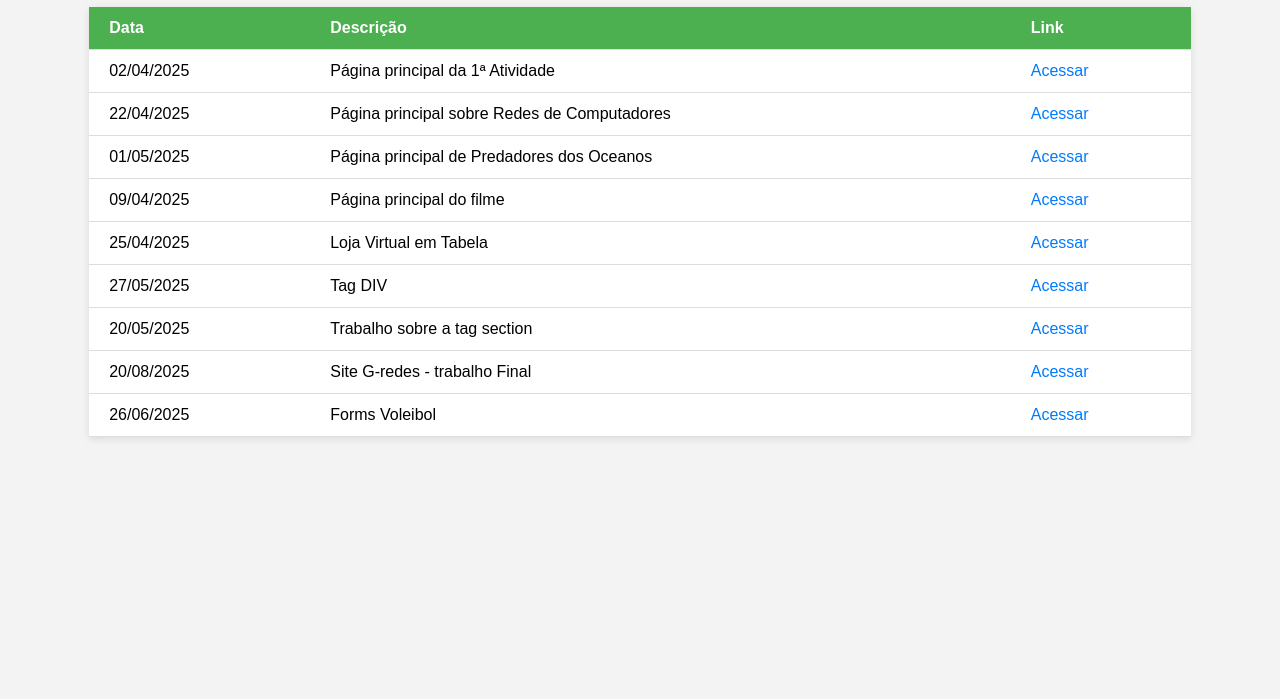
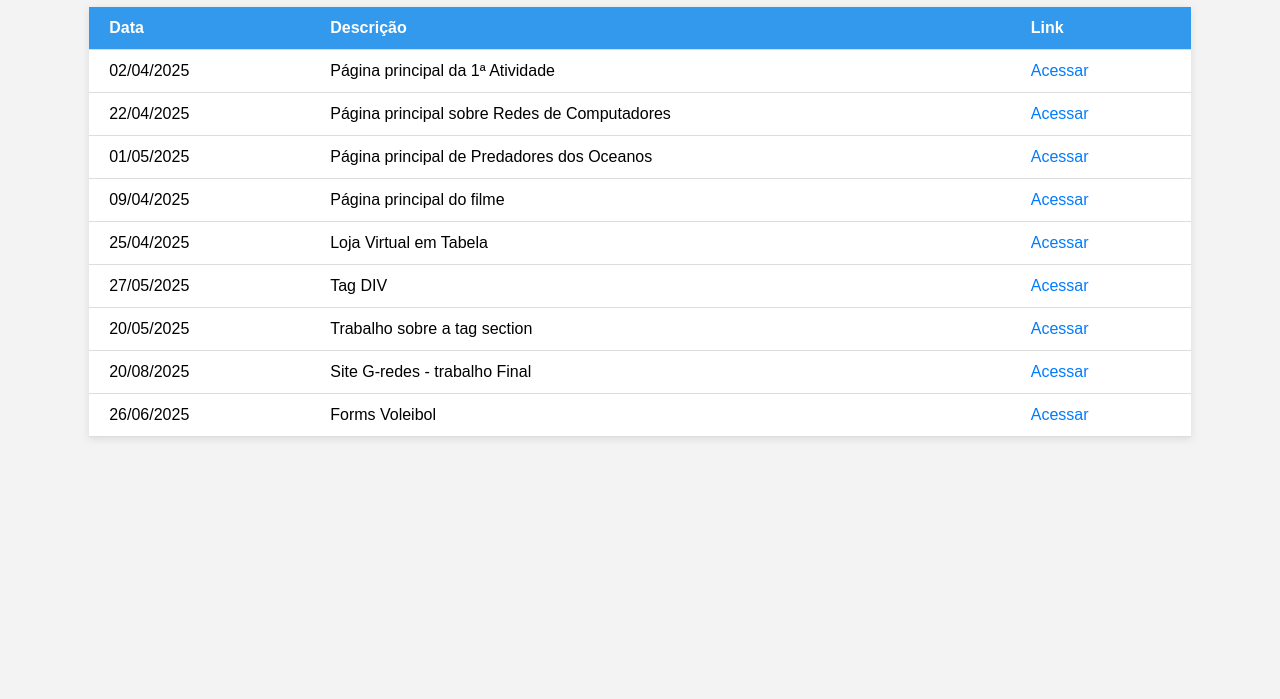
Before and after one commit to Minuzzi-cloud/portif-lio-minuzzi, a plain HTML site: page index.html in a window 1280 px wide. Shown: the part 101-800 px from the top of the page. Drawn offline with Linux system fonts and the light colour scheme.

Commit message:
atualização no css

```diff
--- a/style.css
+++ b/style.css
@@ -18,7 +18,7 @@ body {
   }
 
   thead {
-    background-color: #4CAF50;
+    background-color: #3299ec;
     color: white;
   }
 
```
